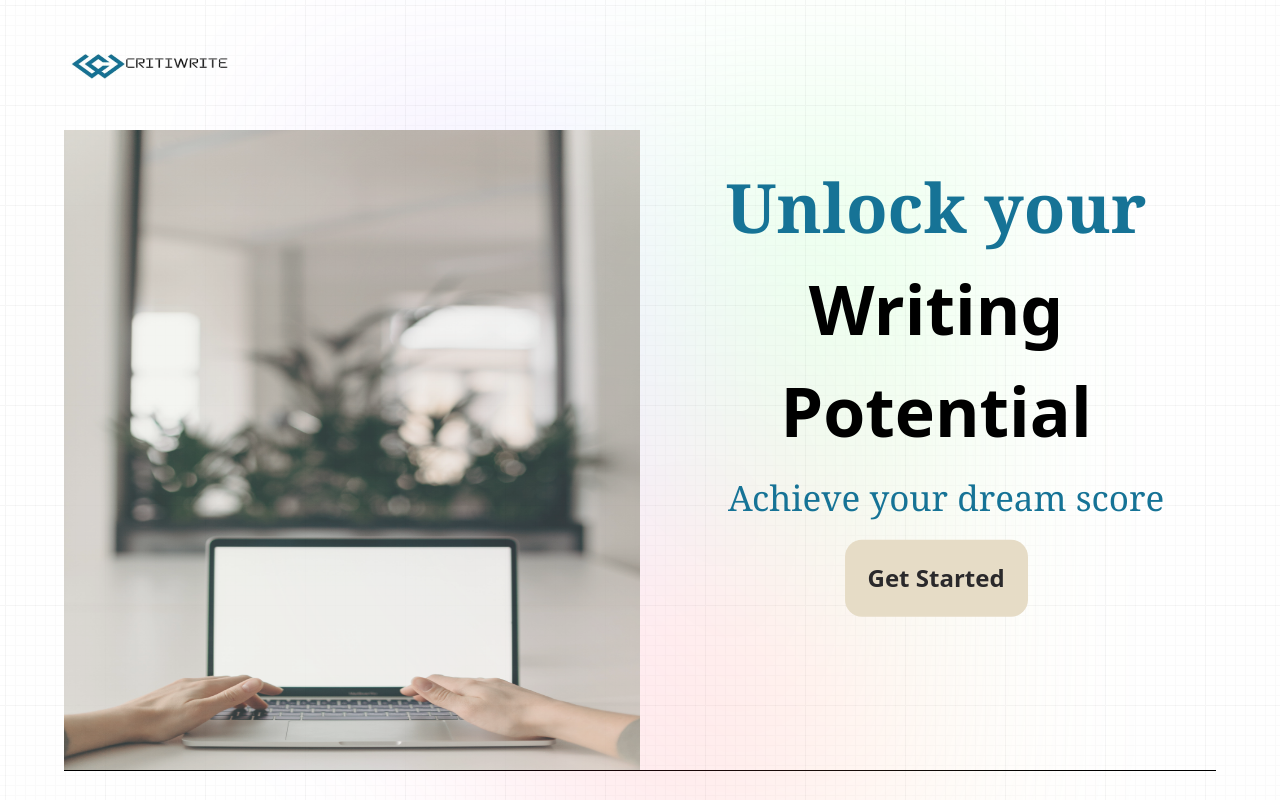
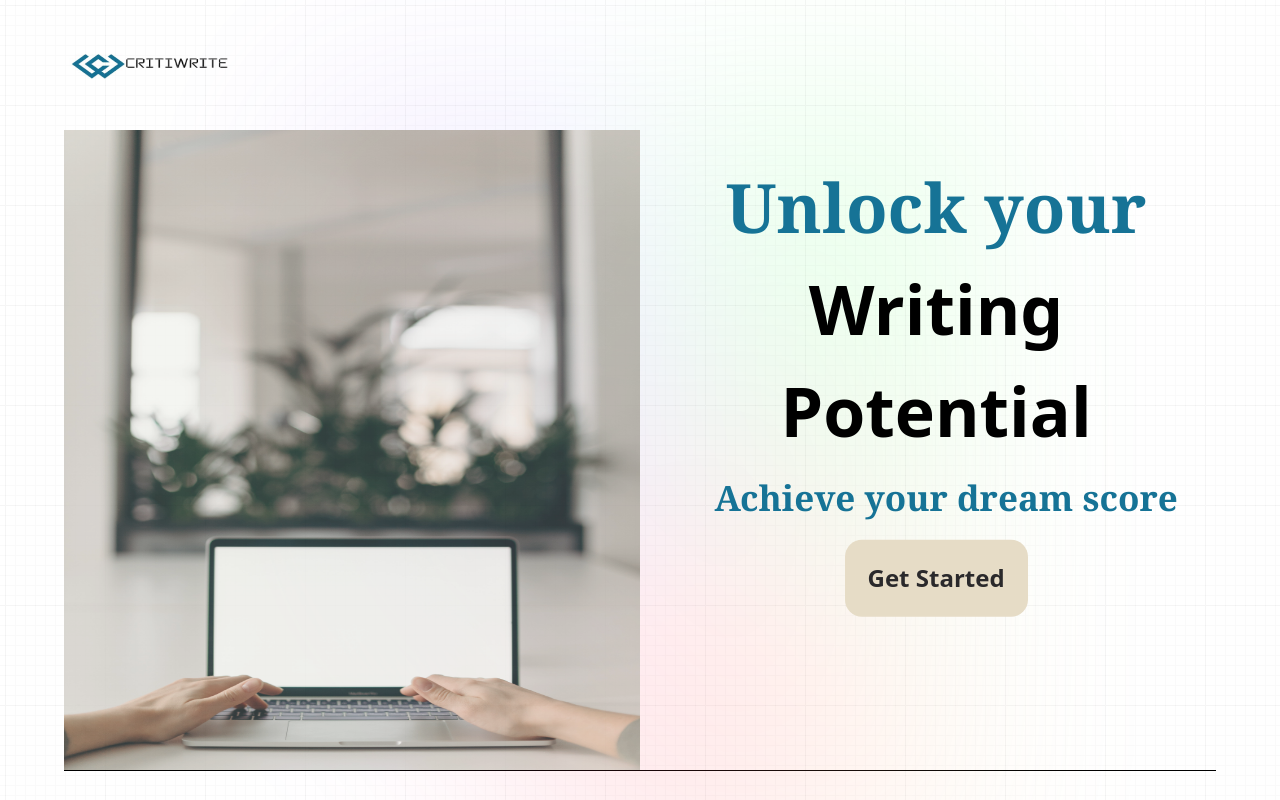
Before and after one commit to boymeetsblockchain/criticwrite, a React (Create React App) app: page / in a window 1280 px wide. Shown: the top 800 px of the page. Built offline with nearby package versions, Linux system fonts and the light colour scheme.

Commit message:
changed hero text to extra bold

```diff
--- a/src/components/Hero.jsx
+++ b/src/components/Hero.jsx
@@ -53,9 +53,9 @@ const heroStyles = {
   headerWrapper:
     "absolute top-[80px] left-0 w-full flex flex-col items-center md:absolute md:top-[50%] md:left-[50%] md:transform md:-translate-x-1/2 md:-translate-y-1/2 md:text-center lg:absolute lg:top-[40%] lg:left-[75.7%] lg:transform lg:-translate-x-1/2 lg:-translate-y-1/2 lg:text-center lg:w-[50%]",
   header1Styles:
-    "text-[40px] text-[#167396] font-serif font-semibold md:text-[60px] lg:text-[68px] animate-slide-left",
+    "text-[40px] text-[#167396] font-serif font-extrabold md:text-[60px] lg:text-[68px] animate-slide-left",
   header3Styles:
-    "text-[24px] font-serif mr-[20px] md:mr-[-20px] md:text-[30px]  font-serif font-medium text-[#167396] mt-[10px] lg:text-[35px]",
+    "text-[24px] font-serif mr-[20px] md:mr-[-20px] md:text-[30px]  font-serif font-semibold text-[#167396] mt-[10px] lg:text-[35px]",
   buttonStyle:
     "w-[183px] h-[55px] mr-[140px] md:ml-[140px] rounded-[17px] bg-secondary flex justify-center items-center mt-[15px] md:h-[77px] hover:bg-[#167396]",
   buttonTextStyle: "text-[24px] font-sans font-bold text-primary",
```
